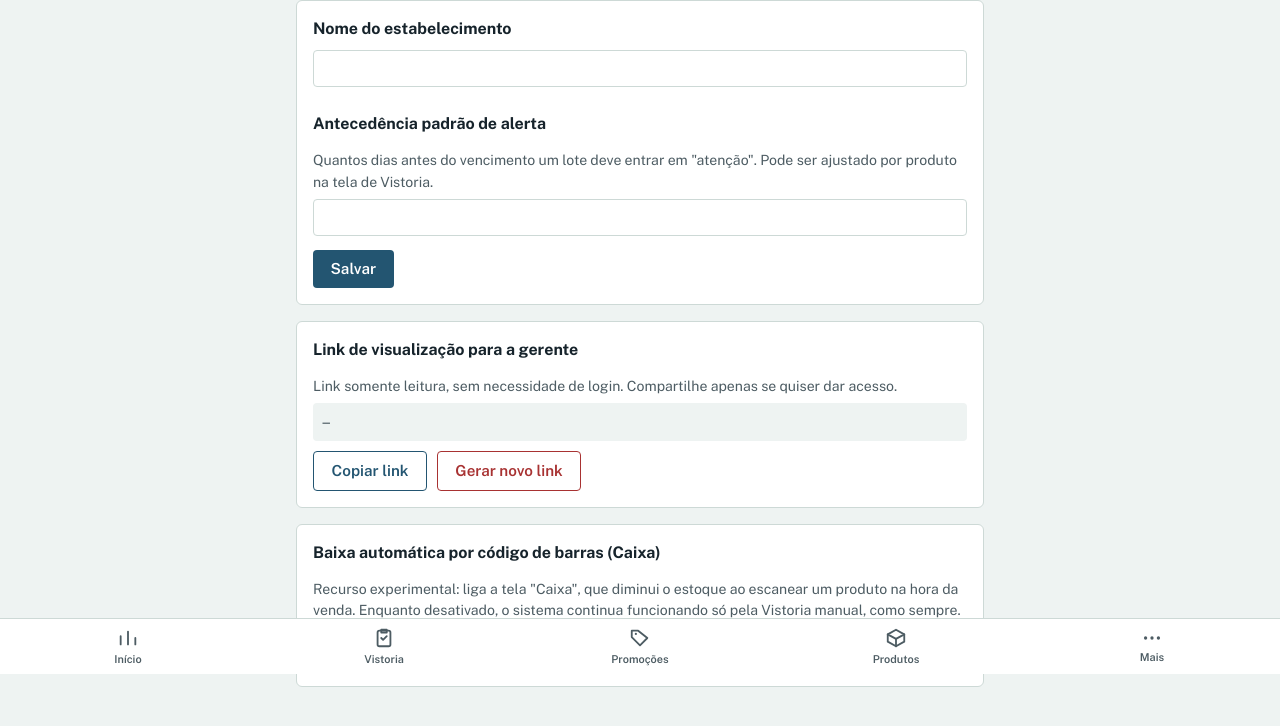
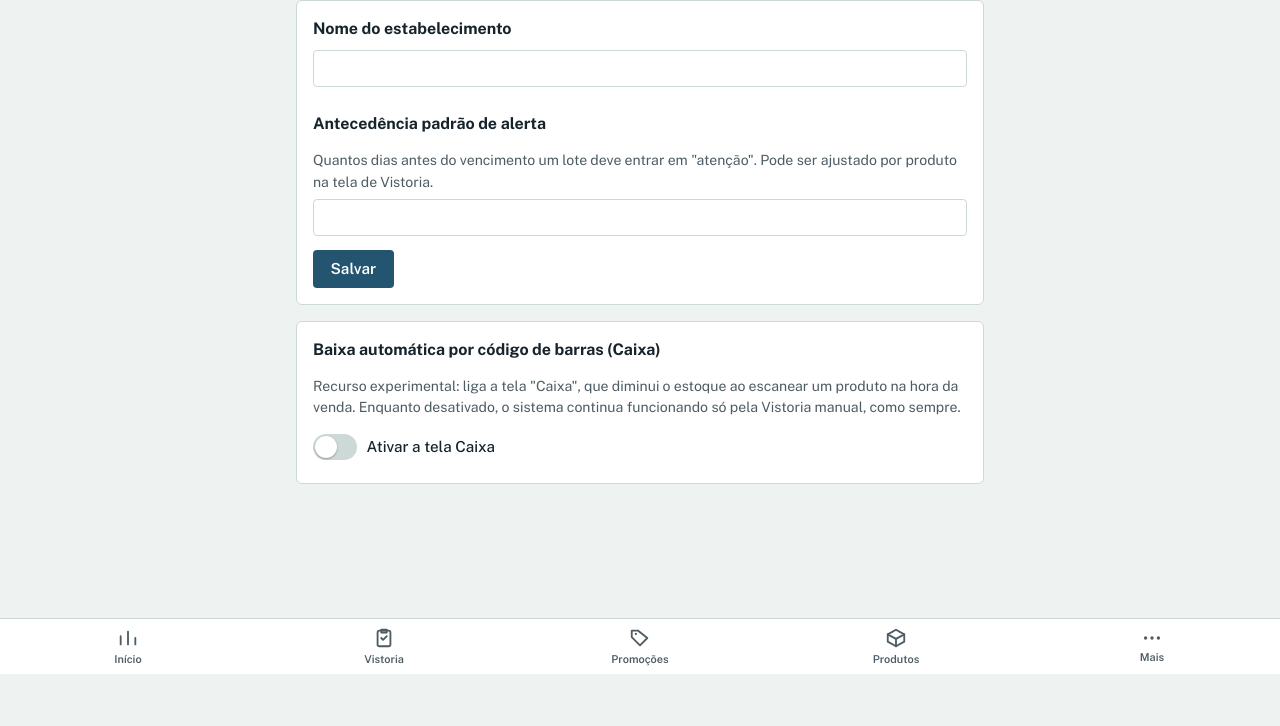
Before and after one commit to lucio77-cd/Sistema-Gestao-FDL, a plain HTML site: page configuracoes.html in a window 1280 px wide. Shown: the part 126-852 px from the top of the page. After the commit the page ends 800 px from the top, so only its background shows below. Drawn offline with nearby package versions, Linux system fonts and the light colour scheme.

Commit message:
Remove link público da gerente

```diff
--- a/configuracoes.html
+++ b/configuracoes.html
@@ -26,16 +26,6 @@
 
       <button class="btn" id="btn-salvar-config">Salvar</button>
       <p id="msg-config" class="aviso-ok" hidden></p>
-    </div>
-
-    <div class="painel">
-      <h2 style="margin-top:0">Link de visualização para a gerente</h2>
-      <p class="legenda" style="margin-bottom:0.4rem">Link somente leitura, sem necessidade de login. Compartilhe apenas se quiser dar acesso.</p>
-      <div class="rodape-token" id="link-gerente">—</div>
-      <div class="acoes-link-gerente">
-        <button type="button" class="btn-secundario" id="btn-copiar-link">Copiar link</button>
-        <button type="button" class="btn-secundario btn-perigo" id="btn-gerar-novo-link">Gerar novo link</button>
-      </div>
     </div>
 
     <div class="painel">
```
